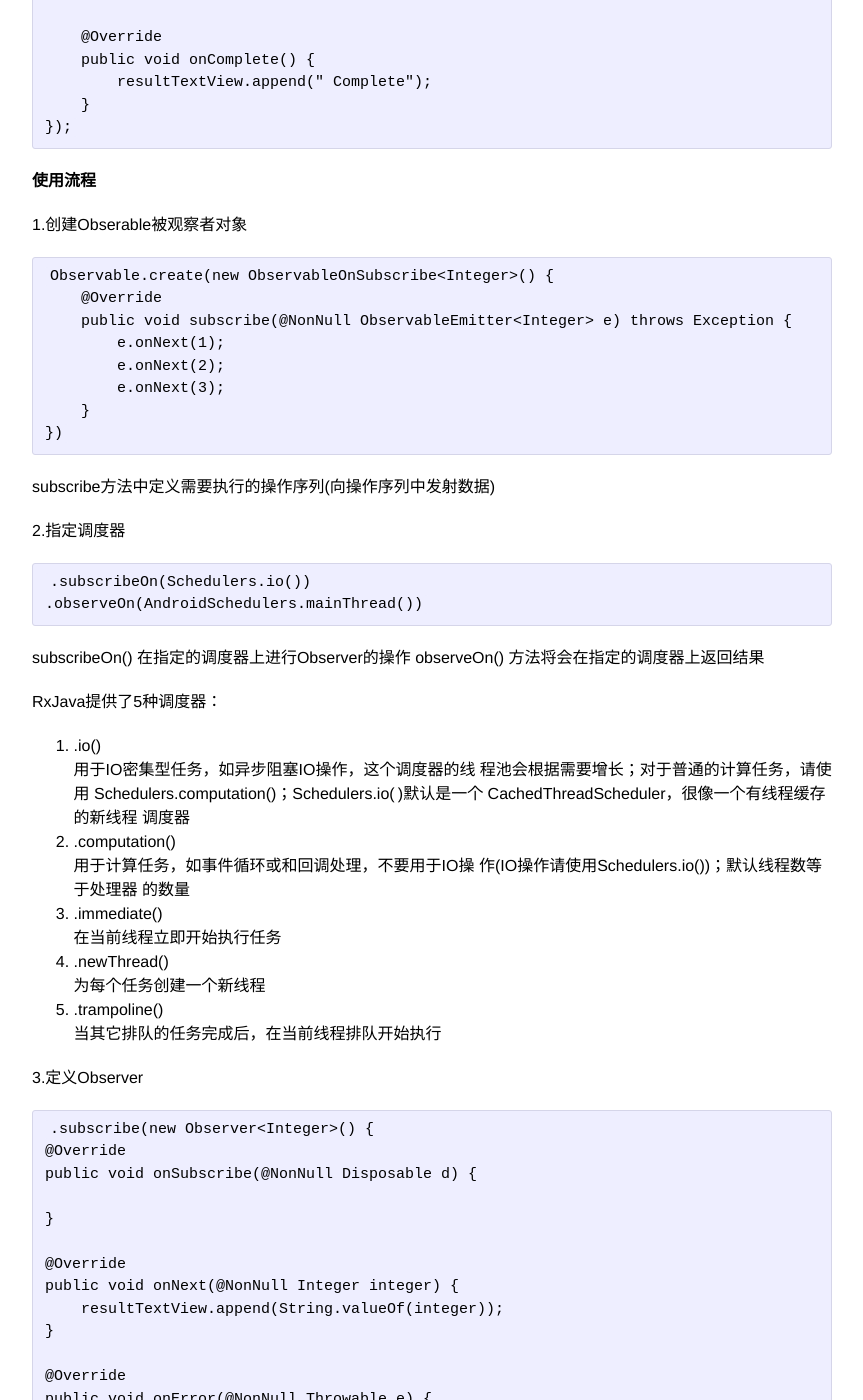
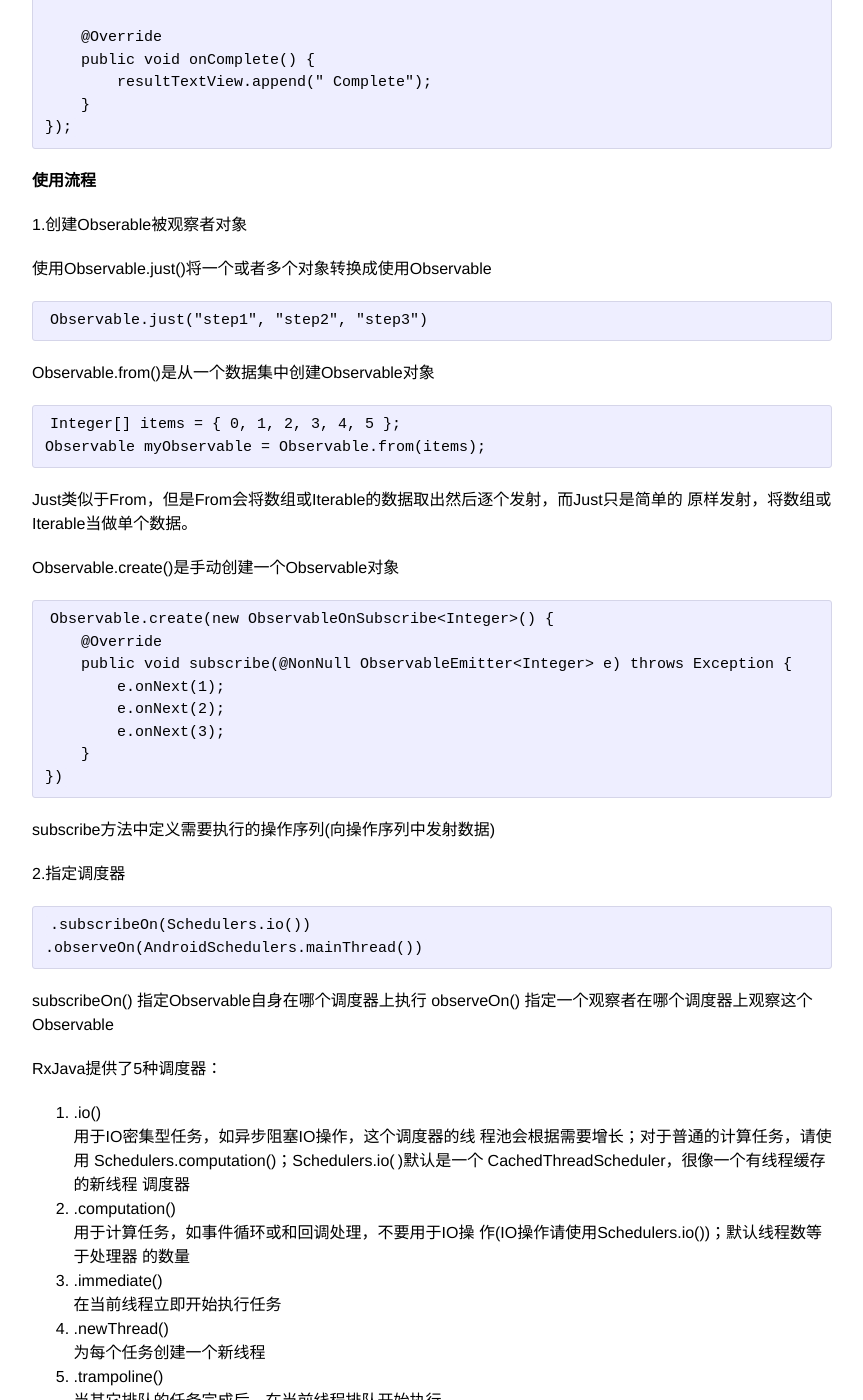
Before and after one commit to viator42/viator42.github.io, a Jekyll site: the page built from _posts/2018-2-11-android-retrofit-rxjaja.markdown, in a window 1280 px wide and 1400 px high, scrolled down 1599 px. Shown: the whole window, without its empty margins (208-1071 px from the left). Built offline with Jekyll 4.4.1, drawn with Linux system fonts in a browser that asks for light colours.

Commit message:
update post

```diff
--- a/_posts/2018-2-11-android-retrofit-rxjaja.markdown
+++ b/_posts/2018-2-11-android-retrofit-rxjaja.markdown
@@ -58,6 +58,20 @@
 
 1.创建Obserable被观察者对象
 
+使用Observable.just()将一个或者多个对象转换成使用Observable
+
+    Observable.just("step1", "step2", "step3")
+
+Observable.from()是从一个数据集中创建Observable对象
+
+    Integer[] items = { 0, 1, 2, 3, 4, 5 };
+    Observable myObservable = Observable.from(items);
+
+Just类似于From，但是From会将数组或Iterable的数据取出然后逐个发射，而Just只是简单的
+原样发射，将数组或Iterable当做单个数据。
+
+Observable.create()是手动创建一个Observable对象
+
     Observable.create(new ObservableOnSubscribe<Integer>() {
         @Override
         public void subscribe(@NonNull ObservableEmitter<Integer> e) throws Exception {
@@ -75,8 +89,8 @@
     .subscribeOn(Schedulers.io())
     .observeOn(AndroidSchedulers.mainThread())
 
-subscribeOn() 在指定的调度器上进行Observer的操作
-observeOn() 方法将会在指定的调度器上返回结果
+subscribeOn() 指定Observable自身在哪个调度器上执行
+observeOn() 指定一个观察者在哪个调度器上观察这个Observable
 
 RxJava提供了5种调度器：
 
```
